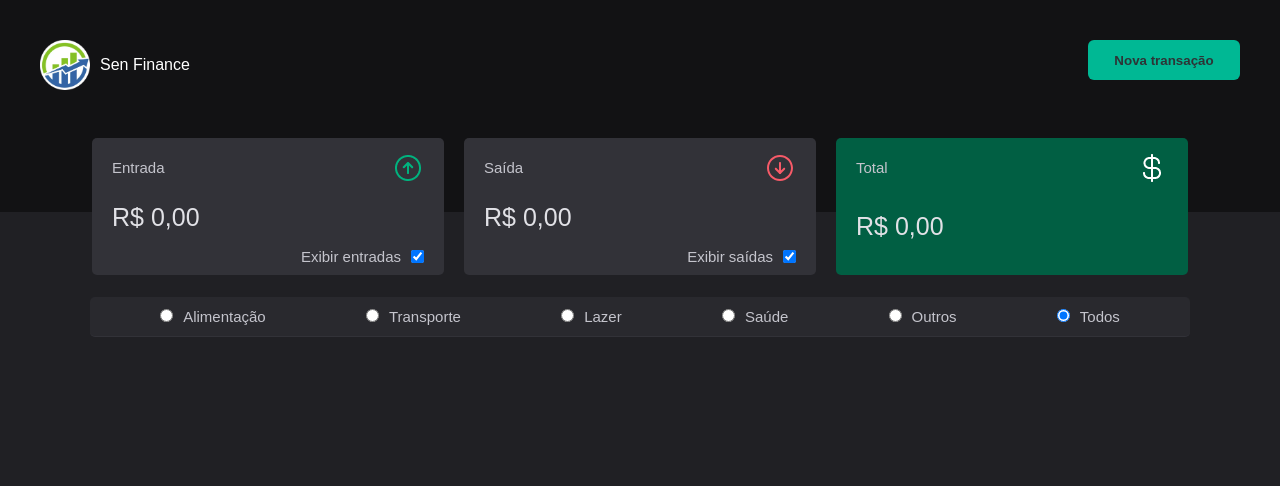
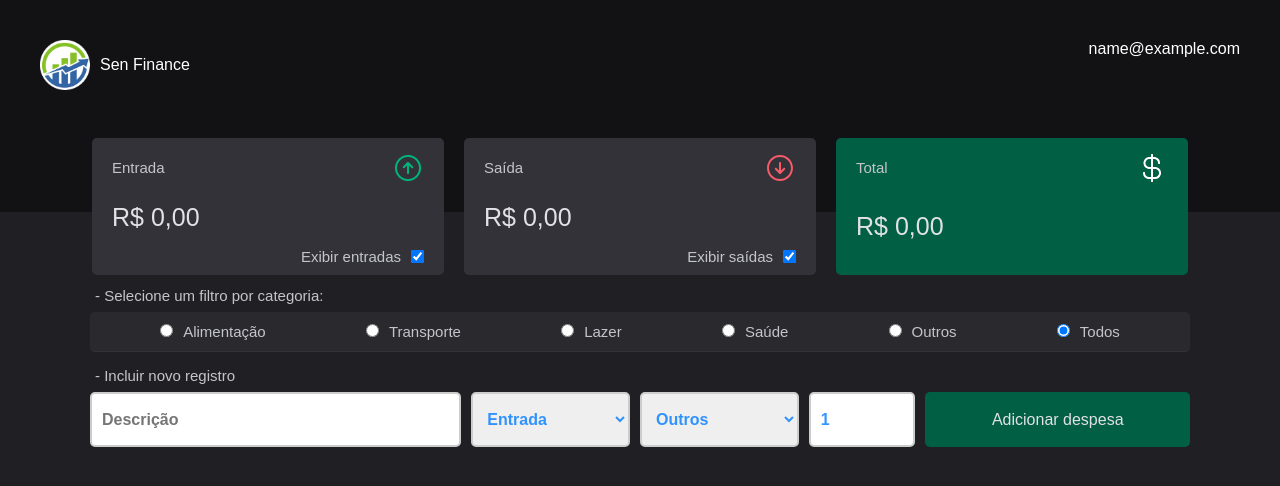
Before and after one commit to programadorEmerson/sen-finance, a React (Vite) app: page / in a window 1280 px wide. Both pictures are taken after typing "name@example.com", "Sample123" into the empty fields and a click on the button "Entrar". Shown: the top 486 px of the page. Built offline with nearby package versions, Linux system fonts and the light colour scheme; a web font is replaced by a local one.

Commit message:
Projeto 'finalizado'

```diff
--- a/src/components/Header/Modal/index.tsx
+++ /dev/null
@@ -1,20 +0,0 @@
-import React from 'react';
-
-interface ModalProps {
-  isOpen: boolean;
-  children: React.ReactNode;
-}
-
-const Modal: React.FC<ModalProps> = ({ isOpen, children }) => {
-  if (!isOpen) return null;
-
-  return (
-    <div className="modal-overlay">
-      <div className="modal">
-        <div className="modal-content">{children}</div>
-      </div>
-    </div>
-  );
-};
-
-export default Modal;
--- a/src/components/Header/index.tsx
+++ b/src/components/Header/index.tsx
@@ -1,8 +1,4 @@
-import { useState } from 'react';
-
-import WalletForm from '../WalletForm';
 import CardValue from './CardValue';
-import Modal from './Modal';
 import { StyledHeader } from './style';
 
 import ImagesEnum from '@/enums/images.enum';
@@ -10,29 +6,20 @@ import { TypeWalletEnum } from '@/enums/wallet.enum';
 import useWalletContext from '@/hooks/useWalletContext';
 
 const Header = () => {
-  const [isModalOpen, setIsModalOpen] = useState(false);
-
-  const { calculateValues, calculateBalance, checkboxSelected } = useWalletContext();
-
-  const openModal = () => {
-    setIsModalOpen(true);
-  };
-
-  const closeModal = () => {
-    setIsModalOpen(false);
-  };
+  const { calculateValues, calculateBalance, checkboxSelected, user } = useWalletContext();
 
   return (
     <StyledHeader>
       <section className='container-menu'>
-        <Modal isOpen={isModalOpen}>
-          <WalletForm onClose={closeModal} />
-        </Modal>
         <div className='container-logo'>
           <img src={ImagesEnum.LOGO} alt="Logo" />
           <span>Sen Finance</span>
         </div>
-        <button type='button' onClick={() => openModal()}>Nova transação</button>
+        <div>
+          <span>
+            {user?.email}
+          </span>
+        </div>
       </section>
       <section className='container-cards'>
         <CardValue
--- a/src/components/Header/style.ts
+++ b/src/components/Header/style.ts
@@ -70,11 +70,11 @@ export const StyledHeader = styled('header')`
         height: 50px;
         width: 50px;
       }
+    }
 
-      span {
-        color: #fff;
-        margin-left: 10px;
-      }
+    span {
+      color: #fff;
+      margin-left: 10px;
     }
 
     button {
--- a/src/components/Input/index.tsx
+++ b/src/components/Input/index.tsx
@@ -8,13 +8,13 @@ interface InputTextProps<T> {
   type: string;
   placeholder: string;
   mt: number;
+  size?: string;
 }
 
 const InputText: <T>(props: InputTextProps<T>) =>
   JSX.Element = (props) => {
     const hasError = props.formik.touched[props.keyName] && props.formik.errors[props.keyName];
     return (
-      <>
       <StyledInput
         name={props.keyName}
         placeholder={props.placeholder}
@@ -23,11 +23,8 @@ const InputText: <T>(props: InputTextProps<T>) =>
         type={props.type}
         mt={props.mt}
         valid={hasError ? 'error' : 'valid'}
+        style={{ width: props.size ?? '100%' }}
       />
-        {/* {hasError && <span className='error-message'>
-          {String(props.formik.errors[props.keyName])}
-        </span>} */}
-      </>
     );
   };
 
--- a/src/components/Input/styles.ts
+++ b/src/components/Input/styles.ts
@@ -5,7 +5,6 @@ export const StyledInput = styled('input')<{mt: number, valid: 'error' | 'valid'
     border: 2px solid ${({ valid }) => valid === 'error' ? '#EF5350' : '#ccc'};
     border-radius: 5px;
     font-size: 16px;
-    width: 100%;
     color: rgba(0, 123, 255, 0.8);
     font-weight: bold;
     height: 55px;
--- a/src/components/Table/FilterCategory/index.tsx
+++ b/src/components/Table/FilterCategory/index.tsx
@@ -7,6 +7,9 @@ const FilterByCategory = () => {
   const { handleSelectFilter, selectedFilter } = useWalletContext();
   return (
     <StyledFilters>
+      <span>
+       - Selecione um filtro por categoria:
+      </span>
       {[...Object.values(CategoryWalletEnum), 'Todos'].map((category) => {
         return (
           <div className='category' key={category}>
--- a/src/components/Table/FilterCategory/styles.ts
+++ b/src/components/Table/FilterCategory/styles.ts
@@ -11,9 +11,20 @@ export const StyledFilters = styled('div')`
   border-bottom: 1px solid #323238;
   border-radius: 5px;
   padding: 0 20px 0 20px;
-  margin-bottom: 5px;
+  margin-bottom: 15px;
+  margin-top: 15px;
+  position: relative;
+
+  span {
+    color: #c4c4cc;
+    position: absolute;
+    font-size: 15px;
+    top: -25px;
+    left: 5px;
+  }
 
   .category {
+
     label {
       color: #c4c4cc;
       font-size: 15px;
--- a/src/components/Table/index.tsx
+++ b/src/components/Table/index.tsx
@@ -1,3 +1,4 @@
+import WalletForm from '../WalletForm';
 import FilterByCategory from './FilterCategory';
 import RowTable from './RowTable';
 import { StyledTableWallet } from './style';
@@ -9,6 +10,7 @@ const TableWallets = () => {
   return (
     <StyledTableWallet>
       <FilterByCategory />
+      <WalletForm />
       {
         wallets.map((wallet) => (
           <RowTable key={wallet.id} wallet={wallet} />
--- a/src/components/WalletForm/index.tsx
+++ b/src/components/WalletForm/index.tsx
@@ -10,10 +10,6 @@ import { CategoryWalletEnum, TypeWalletEnum } from '@/enums/wallet.enum';
 import useWalletContext from '@/hooks/useWalletContext';
 import { useFormik } from 'formik';
 import * as yup from 'yup';
-
-type WalletFormProps = {
-    onClose: () => void;
-};
 
 type WalletForm = {
   title: string;
@@ -36,7 +32,7 @@ const validationSchema = yup.object<WalletProps>({
   value: yup.number().min(0.01, 'Informe o valor') .required('Campo obrigatório'),
 });
 
-const WalletForm:FC<WalletFormProps> = ({ onClose }) => {
+const WalletForm:FC = () => {
 
   const { newWallet } = useWalletContext();
 
@@ -47,7 +43,7 @@ const WalletForm:FC<WalletFormProps> = ({ onClose }) => {
     onSubmit: async (values) => {
       const walletData = { ...values, id: 0, createdAt: new Date().toISOString() };
       newWallet(walletData as WalletProps);
-      onClose();
+      formik.resetForm();
     },
   });
 
@@ -59,38 +55,50 @@ const WalletForm:FC<WalletFormProps> = ({ onClose }) => {
 
   return (
     <StyledForm onSubmit={formik.handleSubmit} onBlur={formik.handleBlur}>
+      <div className='content-form'>
+        <span>
+          - Incluir novo registro
+        </span>
         <InputElement
           keyName='title'
           formik={formik}
           type='text'
           placeholder='Descrição'
           mt={0}
+          size='35%'
         />
+        <div style={{ width: '15%', marginTop: '-3px' }}>
           <InputSelect
             option="Entrada"
-        keyName='category'
+            keyName='type'
             formik={formik}
             type='text'
             placeholder='Categoria'
             mt={0}
+            size='100%'
           />
+        </div>
+        <div style={{ width: '15%', marginTop: '-3px' }}>
           <InputSelect
             option="Saída"
-        keyName='type'
+            keyName='category'
             formik={formik}
             type='text'
             placeholder='Option'
             mt={0}
+            size='100%'
           />
+        </div>
         <InputElement
           keyName='value'
           formik={formik}
           type='number'
           placeholder='Tipo'
           mt={0}
+          size='10%'
         />
-      <button className='submit-button' type="submit">Submit</button>
-      <button className='cancel-button' onClick={onClose} type="submit">Cancelar</button>
+        <button style={{ width: '25%' }} className='submit-button' type="submit">Adicionar despesa</button>
+      </div>
     </StyledForm>
   );
 };
--- a/src/components/WalletForm/styles.ts
+++ b/src/components/WalletForm/styles.ts
@@ -1,19 +1,42 @@
 import { styled } from 'styled-components';
 
 export const StyledForm = styled('form')`
+  display: flex;
+  width: 100%;
+  align-items: center;
+  justify-content: center;
+  margin-top: 15px;
+  margin-bottom: 05px;
+
+  .content-form {
     display: flex;
-    flex-direction: column;
+    justify-content: flex-start;
+    width: 100%;
+    max-width: 1100px;
     gap: 10px;
-    width: 100%;
-    align-items: center;
-    justify-content: center;
+    position: relative;
 
-    .cancel-button, .submit-button {
-        background-color: #e73f5d !important;
-        color: #fff !important;
-        width: 100% !important;
+    span {
+      color: #c4c4cc;
+      position: absolute;
+      font-size: 15px;
+      top: -25px;
+      left: 5px;
     }
-    .submit-button {
-        background-color: #015F43 !important;
+
+    button {
+      background-color: #015f43;
+      border: none;
+      border-radius: 5px;
+      color: #e1e1e6;
+      font-size: 16px;
+      font-weight: 500;
+      cursor: pointer;
+      transition: filter 0.2s;
+
+      &:hover {
+        filter: brightness(0.9);
+      }
     }
+  }
 `;
--- a/src/components/select/index.tsx
+++ b/src/components/select/index.tsx
@@ -1,30 +1,32 @@
-import { StyledInput } from './styles';
+import { StyledInputSelect } from './styles';
 
 import { CategoryWalletEnum, TypeWalletEnum } from '@/enums/wallet.enum';
 import { FormikProps } from 'formik';
 
-interface InputTextProps<T> {
+interface InputSelectProps<T> {
   formik: FormikProps<T>
   keyName: keyof T & string
   type: string;
   placeholder: string;
   mt: number;
   option: string;
+  size?: string;
 }
 
-const InputSelect: <T>(props: InputTextProps<T>) =>
+const InputSelect: <T>(props: InputSelectProps<T>) =>
   JSX.Element = (props) => {
-    const typeValue = props.option !== 'Entrada' ? CategoryWalletEnum : TypeWalletEnum;
+    const typeValue = props.option === 'Entrada' ? TypeWalletEnum : CategoryWalletEnum;
     return (
-      <StyledInput
+      <StyledInputSelect
         name={props.keyName}
         value={String(props.formik.values[props.keyName])}
         onChange={props.formik.handleChange}
+        style={{ width: props.size ?? '100%' }}
       >
         {Object.values(typeValue).map((category, index) => (
           <option key={index} value={category}>{category}</option>
         ))}
-      </StyledInput>
+      </StyledInputSelect>
     );
   };
 
--- a/src/components/select/styles.ts
+++ b/src/components/select/styles.ts
@@ -1,13 +1,13 @@
 import styled from 'styled-components';
 
-export const StyledInput = styled('select')`
+export const StyledInputSelect = styled('select')`
     padding: 10px;
     border: 2px solid #ccc;
     border-radius: 5px;
     font-size: 16px;
-    width: 100%;
     color: rgba(0, 123, 255, 0.8);
     font-weight: bold;
+    height: 55px;
 
     &:focus {
         outline: none;
```
Lines whose indentation alone changed are shown as unchanged.
